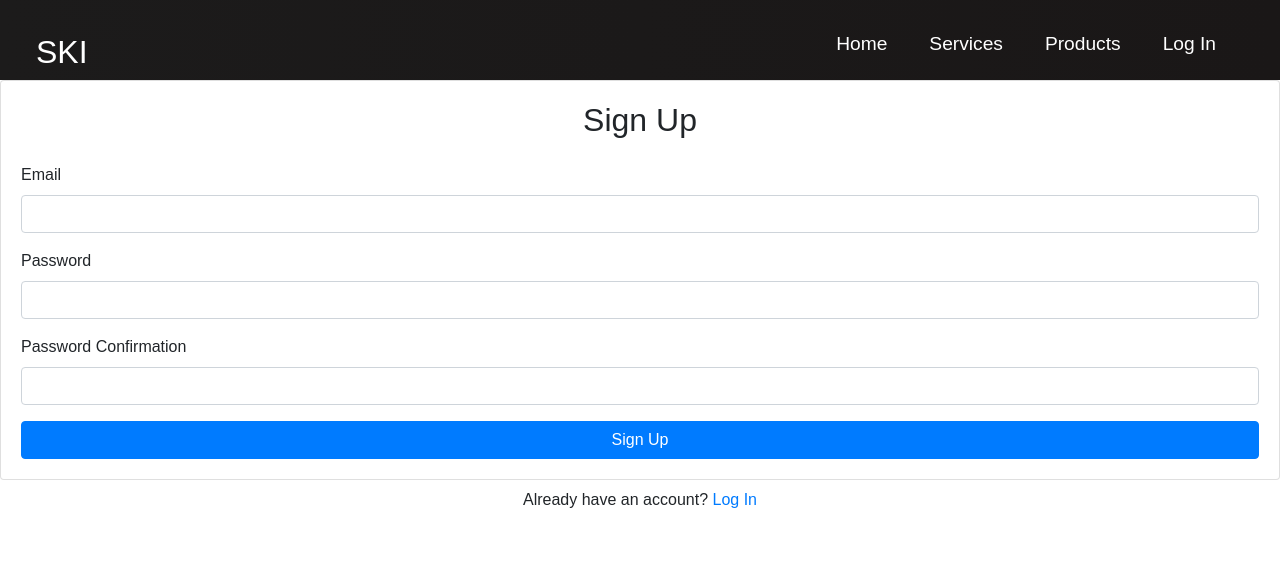
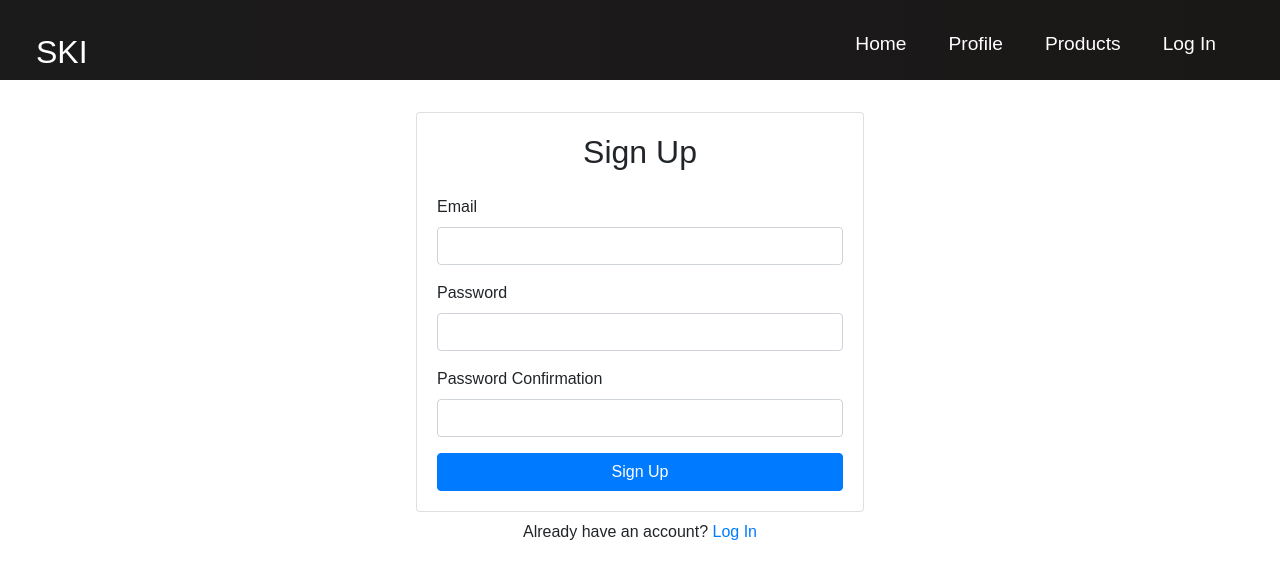
Before and after one commit to zhs61/SteelHack2021, a React (Create React App) app in the folder skii-pal/: page /signup in a window 1280 px wide. Shown: the top 578 px of the page. Built offline with nearby package versions, Linux system fonts and the light colour scheme; no server answers.

Commit message:
fix the auth flow

```diff
--- a/skii-pal/src/App.js
+++ b/skii-pal/src/App.js
@@ -11,6 +11,7 @@ import "./App.css";
 import Signup from "./components/Signup";
 import Login from "./components/Login";
 import { AuthProvider } from "./contexts/AuthContext";
+import Profile from "./components/pages/Profile";
 
 const Home = lazy(() => import("./components/pages/Home"));
 
@@ -21,13 +22,14 @@ const App = ({ checkUserSession, currentUser }) => {
 
   return (
     <div>
-      <Navbar />
       <AuthProvider>
+        <Navbar />
         <Switch>
           <Suspense fallback={<div />}>
             <Route path="/" exact component={Home} />
             <Route path="/signup" component={Signup} />
             <Route path="/login" component={Login} />
+            <Route path="/profile" component={Profile} />
           </Suspense>
         </Switch>
       </AuthProvider>
--- a/skii-pal/src/components/Login.js
+++ b/skii-pal/src/components/Login.js
@@ -18,6 +18,7 @@ export default function Login() {
       setError("");
       setLoading(true);
       await login(emailRef.current.value, passwordRef.current.value);
+
       history.push("/");
     } catch {
       setError("Failed to log in");
--- a/skii-pal/src/components/Navbar.css
+++ b/skii-pal/src/components/Navbar.css
@@ -10,23 +10,17 @@
   z-index: 999;
 }
 
-/* .navbar-container {
-  display: flex;
-  justify-content: space-between;
-  align-items: center;
-  height: 80px;
-  max-width: 1500px;
-} */
-
 .navbar-logo {
   color: #fff;
-  justify-self: start;
   margin-left: 20px;
   cursor: pointer;
   text-decoration: none;
   font-size: 2rem;
   display: flex;
-  align-items: center;
+}
+
+.navbar-logo:hover {
+  text-decoration: none;
 }
 
 .fa-typo3 {
@@ -119,6 +113,7 @@
     top: 0;
     left: 0;
     transform: translate(25%, 50%);
+    text-decoration: none;
   }
 
   .menu-icon {
--- a/skii-pal/src/components/Navbar.js
+++ b/skii-pal/src/components/Navbar.js
@@ -2,39 +2,55 @@ import React, { useState, useEffect } from "react";
 import { Button } from "./Button";
 import { Link } from "react-router-dom";
 import "./Navbar.css";
+import { useSelector } from "react-redux";
+import { useAuth } from "../contexts/AuthContext";
 
 function Navbar() {
   const [click, setClick] = useState(false);
   const [button, setButton] = useState(true);
+  const [error, setError] = useState("");
 
   const handleClick = () => setClick(!click);
   const closeMobileMenu = () => setClick(false);
+  const { currentUser, logout } = useAuth();
+  // const currentUser = useSelector((state) => state.user.currentUser);
+  // const showButton = () => {
+  //   if (window.innerWidth <= 960) {
+  //     setButton(false);
+  //   } else {
+  //     setButton(true);
+  //   }
+  // };
 
-  const showButton = () => {
-    if (window.innerWidth <= 960) {
-      setButton(false);
-    } else {
-      setButton(true);
+  // useEffect(() => {
+  //   console.log("current user ", currentUser);
+  // }, []);
+
+  // window.addEventListener("resize", showButton);
+
+  async function handleLogout() {
+    setError("");
+
+    try {
+      await logout();
+      // history.push("/login");
+    } catch {
+      setError("Failed to log out");
     }
-  };
-
-  useEffect(() => {
-    showButton();
-  }, []);
-
-  window.addEventListener("resize", showButton);
+  }
 
   return (
     <nav className="navbar">
-      <div>
+      {/* <div style={{ display: "flex", justifyContent: "center" }}> */}
       <Link to="/" className="navbar-logo" onClick={closeMobileMenu}>
         SKI
         <i className="fas fa-skiing" />
       </Link>
-        <div className="menu-icon" onClick={handleClick}>
+      {/* </div> */}
+      {/* <div className="menu-icon" onClick={handleClick}>
           <i className={click ? "fas fa-times" : "fas fa-bars"} />
-        </div>
-      </div>
+        </div> */}
+      {/* </div> */}
       <ul className={click ? "nav-menu active" : "nav-menu"}>
         <li className="nav-item">
           <Link to="/" className="nav-links" onClick={closeMobileMenu}>
@@ -42,8 +58,8 @@ function Navbar() {
           </Link>
         </li>
         <li className="nav-item">
-          <Link to="/services" className="nav-links" onClick={closeMobileMenu}>
-            Services
+          <Link to="/profile" className="nav-links" onClick={closeMobileMenu}>
+            Profile
           </Link>
         </li>
         <li className="nav-item">
@@ -52,11 +68,19 @@ function Navbar() {
           </Link>
         </li>
 
+        {currentUser ? (
+          <li className="nav-item">
+            <Link className="nav-links" onClick={handleLogout}>
+              Log Out
+            </Link>
+          </li>
+        ) : (
           <li className="nav-item">
             <Link to="/login" className="nav-links" onClick={closeMobileMenu}>
               Log In
             </Link>
           </li>
+        )}
       </ul>
       {/* {button && <Button>Log In</Button>} */}
     </nav>
--- a/skii-pal/src/components/Signup.js
+++ b/skii-pal/src/components/Signup.js
@@ -32,8 +32,10 @@ export default function Signup() {
   }
 
   return (
-    <>
-      <Card>
+    <div
+      style={{ display: "flex", flexDirection: "column", alignItems: "center" }}
+    >
+      <Card style={{ width: "28rem", marginTop: "2rem" }}>
         <Card.Body>
           <h2 className="text-center mb-4">Sign Up</h2>
           {error && <Alert variant="danger">{error}</Alert>}
@@ -59,6 +61,6 @@ export default function Signup() {
       <div className="w-100 text-center mt-2">
         Already have an account? <Link to="/login">Log In</Link>
       </div>
-    </>
+    </div>
   );
 }
--- /dev/null
+++ b/skii-pal/src/components/pages/Profile.js
@@ -0,0 +1,7 @@
+import React from "react";
+
+function Profile() {
+  return <div></div>;
+}
+
+export default Profile;
--- a/skii-pal/src/contexts/AuthContext.js
+++ b/skii-pal/src/contexts/AuthContext.js
@@ -1,5 +1,7 @@
 import React, { useContext, useState, useEffect } from "react";
 import { auth } from "../firebase";
+import { useDispatch } from "react-redux";
+import { signInSuccess } from "../redux/user/user.actions";
 
 const AuthContext = React.createContext();
 
@@ -10,6 +12,7 @@ export function useAuth() {
 export function AuthProvider({ children }) {
   const [currentUser, setCurrentUser] = useState();
   const [loading, setLoading] = useState(true);
+  const dispatch = useDispatch();
 
   function signup(email, password) {
     return auth.createUserWithEmailAndPassword(email, password);
@@ -25,7 +28,9 @@ export function AuthProvider({ children }) {
 
   useEffect(() => {
     const unsubscribe = auth.onAuthStateChanged((user) => {
+      console.log("The current use is ", user);
       setCurrentUser(user);
+      dispatch(signInSuccess(user));
       setLoading(false);
     });
 
```
Lines whose indentation alone changed are shown as unchanged.
